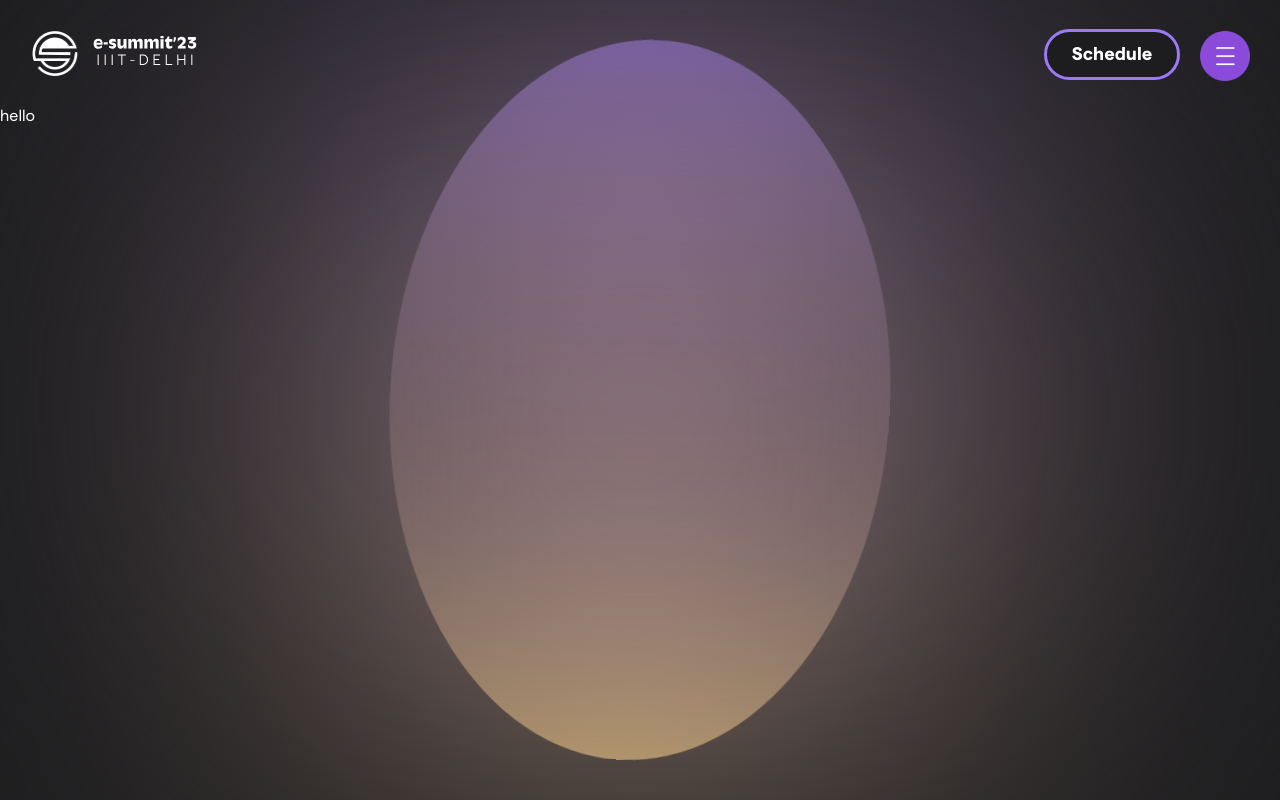
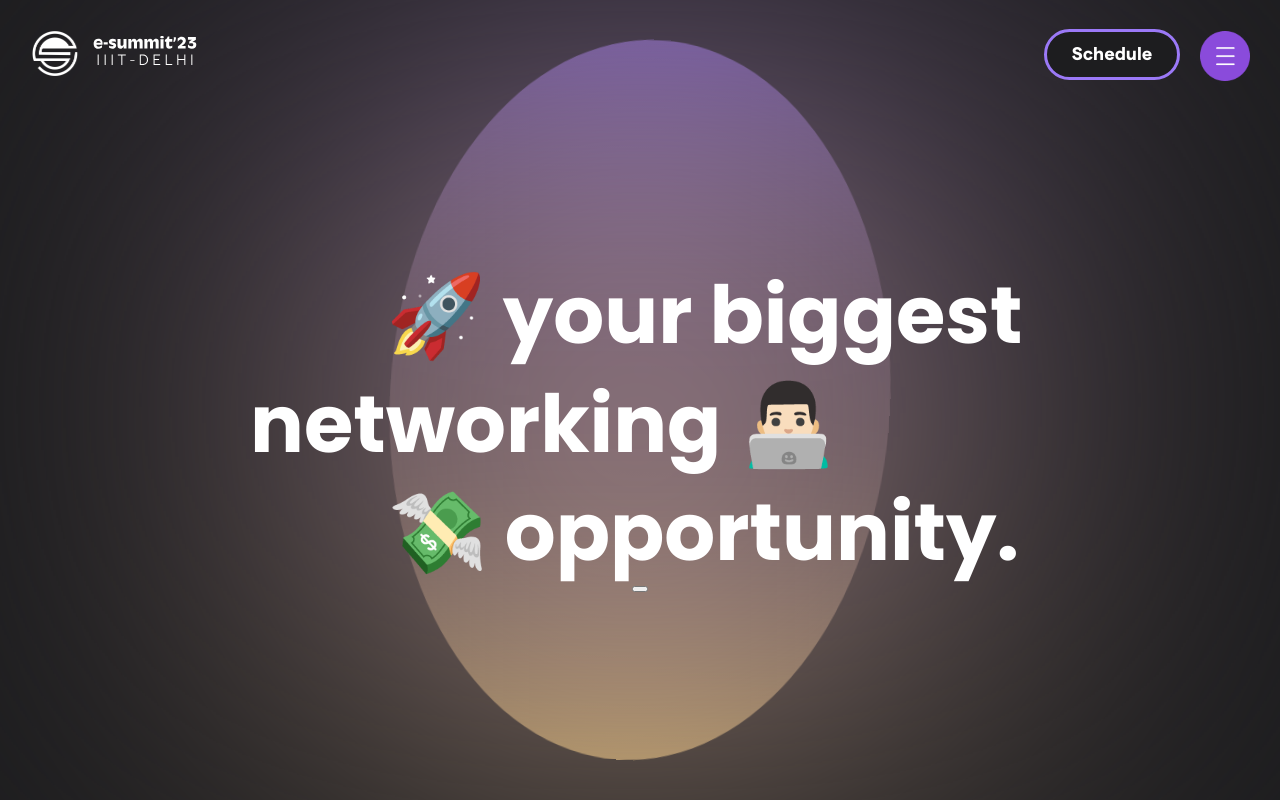
Before and after one commit to SarthakS09/techstars, a React (Create React App) app: page / in a window 1280 px wide. Shown: the top 800 px of the page. Built offline with nearby package versions, Linux system fonts and the light colour scheme.

Commit message:
installed react-router-dom

```diff
--- a/package.json
+++ b/package.json
@@ -8,6 +8,7 @@
     "@testing-library/user-event": "^13.5.0",
     "react": "^18.2.0",
     "react-dom": "^18.2.0",
+    "react-router-dom": "^6.8.2",
     "react-scripts": "5.0.1",
     "styled-components": "^5.3.6",
     "web-vitals": "^2.1.4"
--- a/src/Components/Home.jsx
+++ b/src/Components/Home.jsx
@@ -1,11 +1,15 @@
 import React from 'react'
+import ScrollToTop from './ScrollToTop'
 import '../Styles/Home.css'
 
 export default function Home() {
   return (
   <>
       <div className="landing">
-        hello
+        <h1 className='t1 animate__animated animate__bounceInRight'>🚀 your biggest </h1>
+        <h1 className='t2 animate__animated animate__bounceInLeft'>networking 👨🏻‍💻</h1>
+        <h1 className='t3 animate__animated animate__bounceInRight'>💸 opportunity.</h1>
+        <ScrollToTop/>
       </div>
 
       <div className='events'>
@@ -19,6 +23,7 @@ export default function Home() {
       <div className='collaborations'>
           <h2>collaborations</h2>
       </div>
+
   </>
   )
 }
--- /dev/null
+++ b/src/Components/ScrollToTop.jsx
@@ -0,0 +1,39 @@
+import React, { useEffect, useState } from "react";
+
+export default function ScrollToTop() {
+  const [isVisible, setIsVisible] = useState(false);
+
+  // Top: 0 takes us all the way back to the top of the page
+  // Behavior: smooth keeps it smooth!
+  const scrollToTop = () => {
+    window.scrollTo({
+      bottom: "100vh",
+      behavior: "smooth"
+    });
+  };
+
+  useEffect(() => {
+    // Button is displayed after scrolling for 500 pixels
+    const toggleVisibility = () => {
+      if (window.pageYOffset > 500) {
+        setIsVisible(true);
+      } else {
+        setIsVisible(false);
+      }
+    };
+
+    window.addEventListener("scroll", toggleVisibility);
+
+    return () => window.removeEventListener("scroll", toggleVisibility);
+  }, []);
+
+//scroll-to-top classes: fixed, bottom:0, right:0
+  return (
+    <button
+      type="button"
+      className={`scrollToTop scroll-btn ${isVisible ? "show" : ""}`}
+      onClick={scrollToTop} >
+      <i className="far fa-arrow-up"/>
+    </button>
+  );
+}
--- a/src/Styles/Home.css
+++ b/src/Styles/Home.css
@@ -1,9 +1,33 @@
-h2 {
+h1, h2 {
     font-family: 'Poppins', sans-serif;
     font-weight: 700;
     text-align: center;
 }
 
+h1 {
+    font-size: 5rem;
+    line-height: 1px;
+}
+
+.t1, .t3 {
+    margin-left: 10%;
+}
+
+.t2 {
+    margin-right: 15%;
+}
+
 .landing {
-    height: calc(100vh - 50px);
+    height: calc(80vh);
+    display: flex;
+    align-items: center;
+    justify-content: center;
+    flex-direction: column;
+    padding-bottom: 100px;
 }
+
+@media only screen and (max-width: 767px) {
+    h1 {
+        font-size: 2rem;
+    }
+}
```
Also changed, not shown: 1 other file (tests, documents, lock files or other folders).
